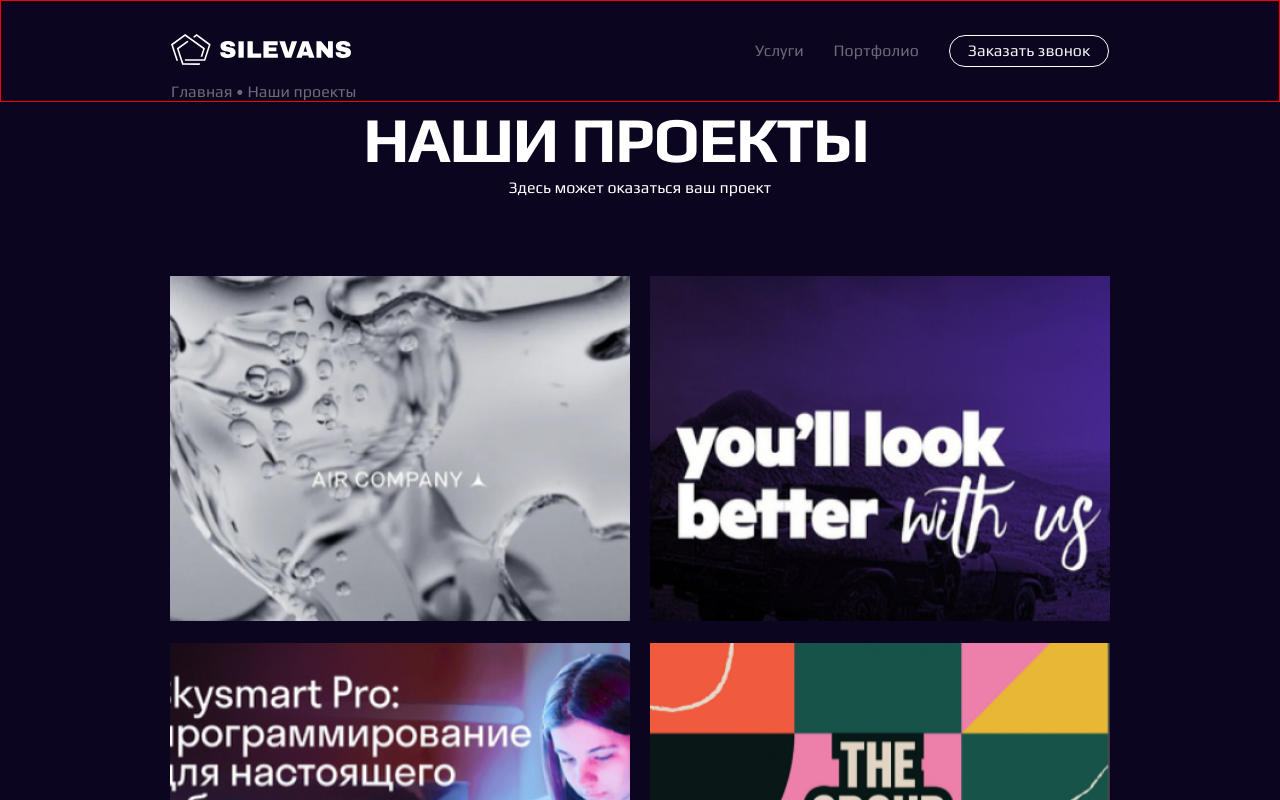
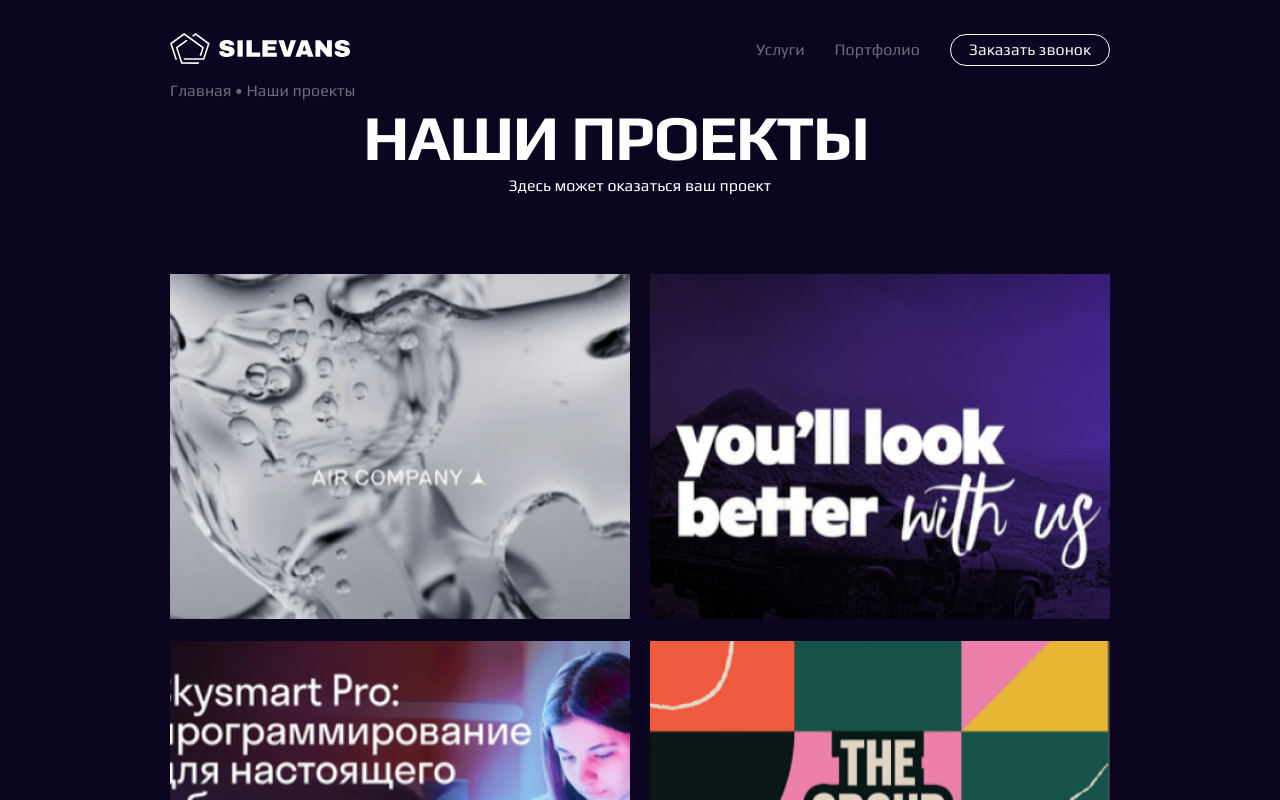
Before and after one commit to JulieBenchuk/web-studio, a Next.js app: page /portfolio in a window 1280 px wide. Shown: the top 800 px of the page. Built offline with nearby package versions, Linux system fonts and the light colour scheme.

Commit message:
feat: added handler on Silevans logo, z-index to header links

```diff
--- a/src/components/common/header/Header.tsx
+++ b/src/components/common/header/Header.tsx
@@ -10,6 +10,10 @@ import style from '../../../styles/components/header.module.scss'
 const Header: React.FC<{ isMainPage: boolean, currentPage: string }> = ({isMainPage, currentPage}) => {
 
     const router = useRouter()
+
+    const onLogoClickHandler = () => {
+        router.push('/')
+    }
 
     const scrollToComponent = (target: string, offset: number) => {
         Scroll.scroller.scrollTo(target, {
@@ -43,7 +47,7 @@ const Header: React.FC<{ isMainPage: boolean, currentPage: string }> = ({isMainP
         <Wrapper className={style.wrapper}>
             <header className={isMainPage ? style.headerMainPage : style.header}>
                 <div className={style.row}>
-                    <div className={style.logoBlock}>
+                    <div className={style.logoBlock} onClick={onLogoClickHandler}>
                         <img src={logo.src} alt="silevans" width={180} height={31}/>
                     </div>
 
--- a/src/styles/components/header.module.scss
+++ b/src/styles/components/header.module.scss
@@ -3,7 +3,6 @@
 
 .wrapper {
   width: 100%;
-  border: 1px solid red;
   padding: 46px 130px 0 130px;
   @media(max-width: 1439px) {
     padding: 33px 170px 0 170px;
@@ -51,6 +50,7 @@
 
         .navLinks {
           display: flex;
+          z-index: 4;
 
           .servicesLink, .portfolioLink {
             @include Text-FS-FW-LH(16px, 400, 19px);
```
